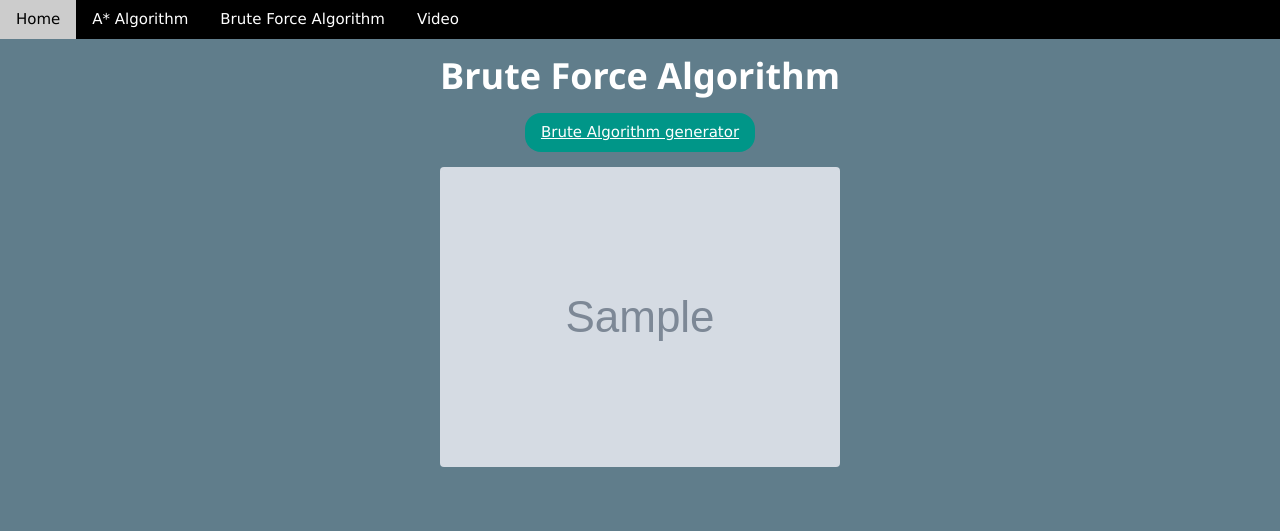
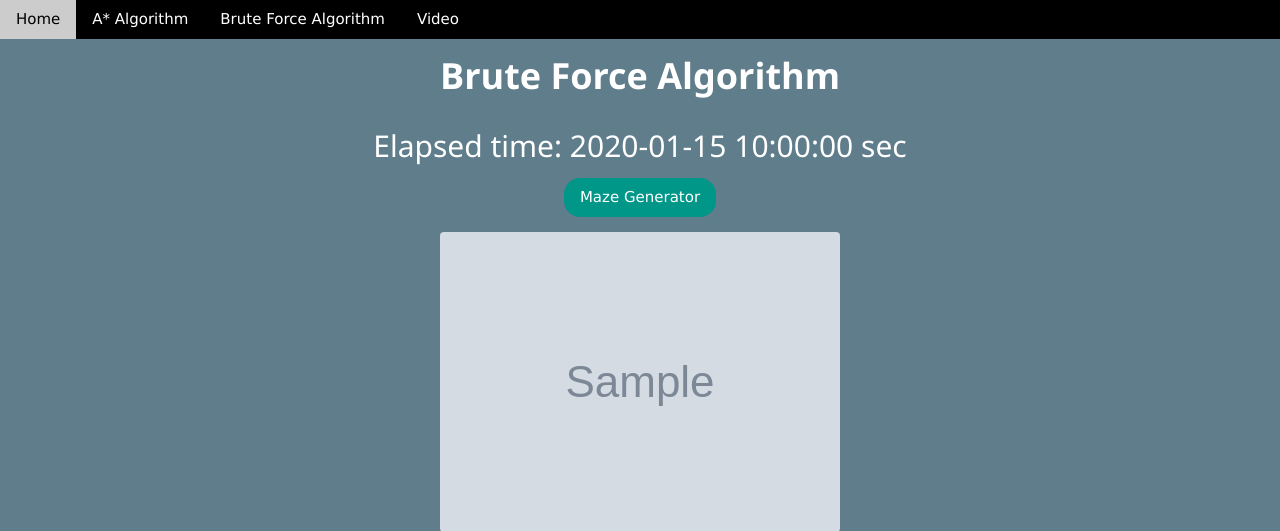
Before and after one commit to Eric106/Intelligent_Systems, a Flask app: template Maze_runner/templates/brute.html in a window 1280 px wide. Shown: the top 531 px of the page. Run offline with Flask 2, Linux system fonts and the light colour scheme; the template is opened without the code that fills it: most values are stand-ins (such as "Sample title", 1, 10 or a date in 2020); grey boxes marked "Sample" are stand-in pictures; parts of the project's set-up code (start-up, migrations or seed data) failed here and were passed over.

Commit message:
04/10/2020 13:02:25

```diff
--- a/Maze_runner/routes.py
+++ b/Maze_runner/routes.py
@@ -6,9 +6,9 @@ from utils.modules.mazeGenerator import generator
 app = Flask(__name__)
 system("del /s/q/f .\static\mazeImg")
 mazeX , mazeY = 30, 16
-maze = generator(mazeX , mazeY)
-gifPaths = {"astar":a_star(maze),
-            "brute":brute_force(maze)}
+init_Maze = generator(mazeX , mazeY)
+gifPaths = {"astar":a_star(init_Maze),
+            "brute":brute_force(init_Maze)}
 
 @app.route('/')
 def home():
@@ -16,18 +16,20 @@ def home():
 
 @app.route('/A')
 def A_Search():
-    fileName = gifPaths["astar"]
-    return render_template('a.html',fileName=fileName)
+    fileName = gifPaths["astar"][0]
+    elapTime = gifPaths["astar"][1]
+    return render_template('a.html',fileName=fileName,time=elapTime)
 
 @app.route('/Brute')
 def Brute():
-    fileName = gifPaths["brute"]
-    return render_template('brute.html',fileName=fileName)
+    fileName = gifPaths["brute"][0]
+    elapTime = gifPaths["brute"][1]
+    return render_template('brute.html',fileName=fileName,time=elapTime)
 
 @app.route('/mazeGenerator/<toRedirect>')
 def mazeGenerator(toRedirect):
     maze = generator(mazeX , mazeY)
-    gifPaths["astar"]  = a_star(maze)
+    gifPaths["astar"] = a_star(maze)
     gifPaths["brute"] = brute_force(maze)
     if toRedirect == "A":
         return redirect(url_for('A_Search'))
--- a/Maze_runner/templates/a.html
+++ b/Maze_runner/templates/a.html
@@ -7,7 +7,11 @@
 </div>
 
 <div class="w3-container w3-mobile w3-center">
-    <button  class="w3-button w3-round-xlarge w3-teal w3-mobile"><a href="/mazeGenerator/A">A* Algorithm generator</a></button>
+    <h2>Elapsed time: {{time}} sec</h2>
+</div>
+
+<div class="w3-container w3-mobile w3-center">
+    <button  class="w3-button w3-round-xlarge w3-teal w3-mobile"><a href="/mazeGenerator/A" style="text-decoration:none">Maze Generator</a></button>
     <p></p>
 </div>
 
--- a/Maze_runner/templates/brute.html
+++ b/Maze_runner/templates/brute.html
@@ -7,7 +7,11 @@
 </div>
 
 <div class="w3-container w3-mobile w3-center">
-    <button class="w3-button w3-round-xlarge w3-teal w3-mobile"><a href="/mazeGenerator/Brute">Brute Algorithm generator</a></button>
+    <h2>Elapsed time: {{time}} sec</h2>
+</div>
+
+<div class="w3-container w3-mobile w3-center">
+    <button class="w3-button w3-round-xlarge w3-teal w3-mobile"><a href="/mazeGenerator/Brute" style="text-decoration:none">Maze Generator</a></button>
     <p></p>
 </div>
 
```
Also changed, not shown: Maze_runner/utils/main.py (+9 -3 lines), Maze_runner/static/mazeImg/astar_2020-10-04_12.35.58.188141.gif (deleted), Maze_runner/static/mazeImg/astar_2020-10-04_13.01.30.720210.gif (added), Maze_runner/static/mazeImg/brute_2020-10-04_12.35.59.687770.gif (deleted), Maze_runner/static/mazeImg/brute_2020-10-04_13.01.32.014361.gif (added).
